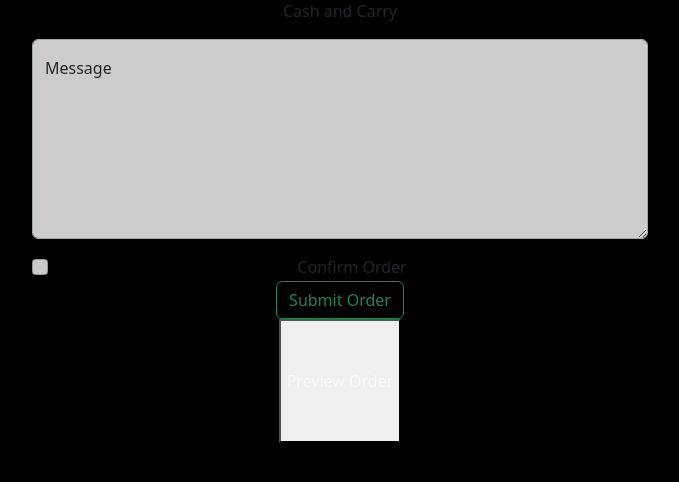
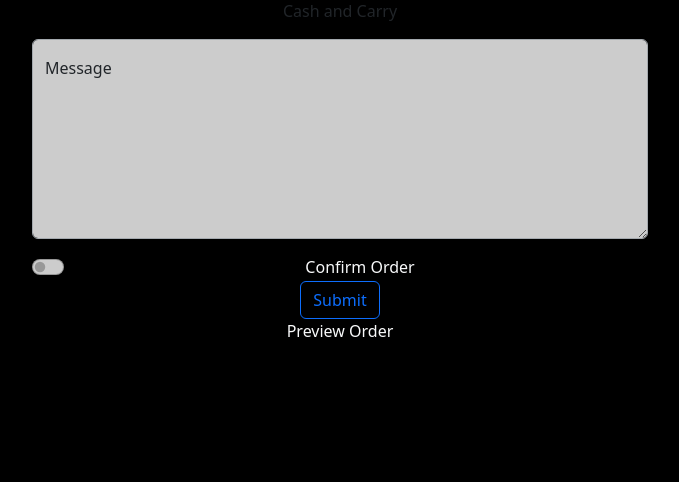
Before and after one commit to seandavidreed/inventory_manager, a Django app: page /inventory/finalize/ in a window 1280 px wide. Shown: the part 105-587 px from the top of the page, without its empty margins (300-979 px from the left). Run offline with Django 4.2, Linux system fonts and the light colour scheme; a user stored in the database is signed in; data comes from the database, SQL or seed files in the repository; both versions use the stored data as it was after the commit.

Commit message:
Fix createPDF bug created by exclude() in finalize view query; Add dynamic from_email field value - set to fetch admin email

```diff
--- a/mysite/inventory/functions.py
+++ b/mysite/inventory/functions.py
@@ -13,6 +13,8 @@ def createPDF(orders=None, order_date=None):
     if orders is None and order_date is None:
         as_email = True
         orders = Order.objects.filter(date=datetime.datetime.now(), item__supplier__name='Cash and Carry').exclude(order_qty=0)
+        if not orders:
+            return None
         order_date = str(datetime.datetime.now())
 
     # Create Bytestream buffer
--- a/mysite/inventory/views.py
+++ b/mysite/inventory/views.py
@@ -1,6 +1,7 @@
 from django.shortcuts import render
 from django.contrib.auth.decorators import login_required
 from django.http import HttpResponseRedirect, FileResponse
+from django.contrib.auth import get_user_model
 from django.core.mail import EmailMessage
 from django.urls import reverse
 import datetime
@@ -31,13 +32,16 @@ def take_inventory(request):
 @login_required
 def finalize(request):
     supplier_list = Supplier.objects.get(pk=2)
+    email = get_user_model().objects.filter(is_superuser=True).values_list('email', flat=True)
     if request.method == "POST":
         message = request.POST['message']
         pdf = createPDF()
+        if pdf is None:
+            return render(request, 'inventory/empty-order.html')
         email = EmailMessage(
             subject='Order Form',
             body=message,
-            from_email='seanreed7992@gmail.com',
+            from_email=email[0],
             to=[supplier_list.email],
         )
         email.attach('orderform.pdf', pdf, 'application/pdf')
--- a/mysite/templates/inventory/dashboard.html
+++ b/mysite/templates/inventory/dashboard.html
@@ -16,6 +16,8 @@
                     </div>
                 </div>
             </div>
+        </div>
+        <div class="row justify-content-center">
             <div class="col-md-4">
                 <div class="card text-bg-dark mx-auto mb-3">
                     <div class="card-header">Analytics</div>
--- a/mysite/templates/inventory/finalize.html
+++ b/mysite/templates/inventory/finalize.html
@@ -15,18 +15,15 @@
                     <textarea class="form-control" placeholder="Enter optional message here" id="send_message" name="message" style="height: 200px"></textarea>
                     <label for="send_message">Message</label>
                 </div>
-                <div class="form-check">
-                    <input class="form-check-input" type="checkbox" value="" id="invalidCheck" required>
-                    <label class="form-check-label" for="invalidCheck">
-                      Confirm Order
-                    </label>
-                    <div class="invalid-feedback">
-                      Please confirm the order.
-                    </div>
-                  </div>
-                <button type="submit" class="btn btn-outline-success">Submit Order</button>
+                <div class="form-check form-switch">
+                    <input class="form-check-input" type="checkbox" role="switch" id="flexSwitchCheckDefault" required>
+                    <label class="form-check-label link-light" for="flexSwitchCheckDefault">Confirm Order</label>
+                </div>
+                <div class="btn-group" role="group" aria-label="Basic outlined example">
+                    <button type="submit" class="btn btn-outline-primary">Submit</button>
+                </div>
             </form>
-            <button class="link-light py-5">Preview Order</button>
+            <a class="link-light py-5">Preview Order</a>
         </div>
     </div>
 {% endblock %}
```
Also changed, not shown: mysite/templates/inventory/empty-order.html (added, +15 -0 lines), mysite/db.sqlite3.
